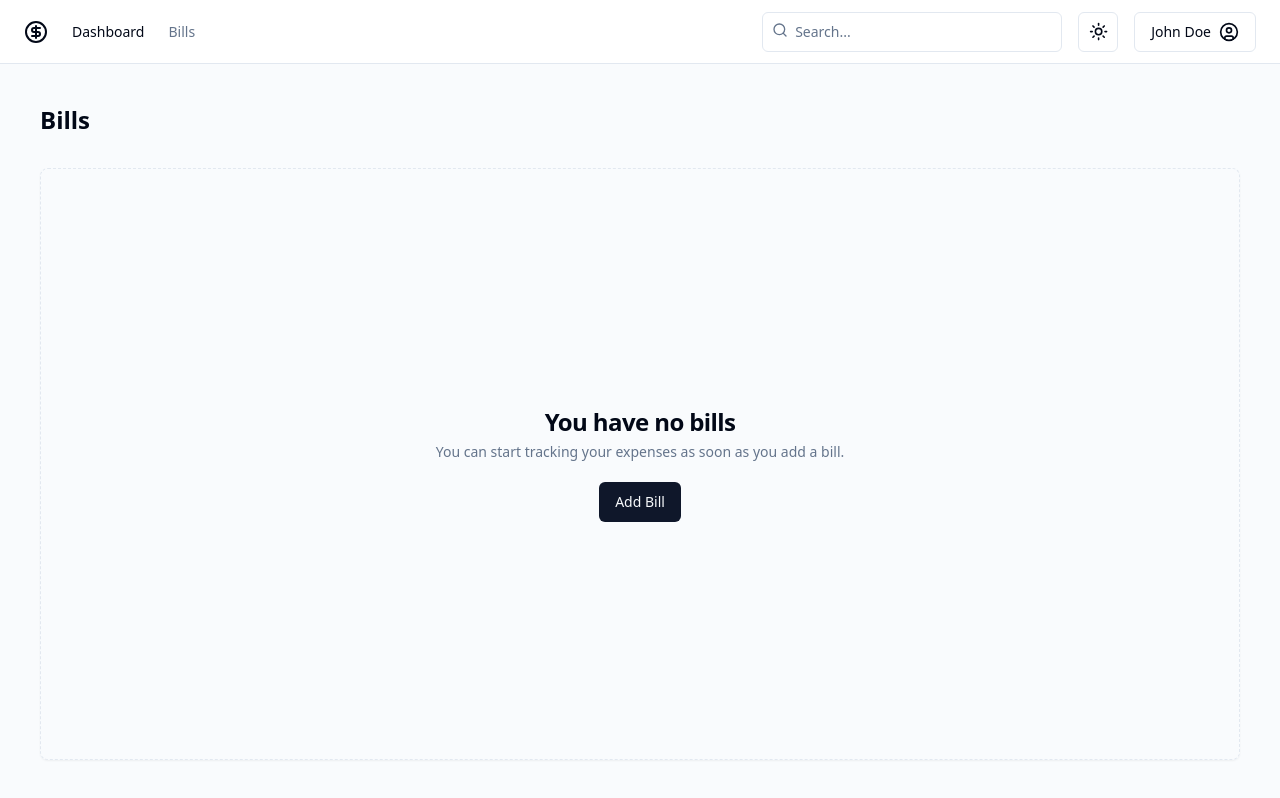
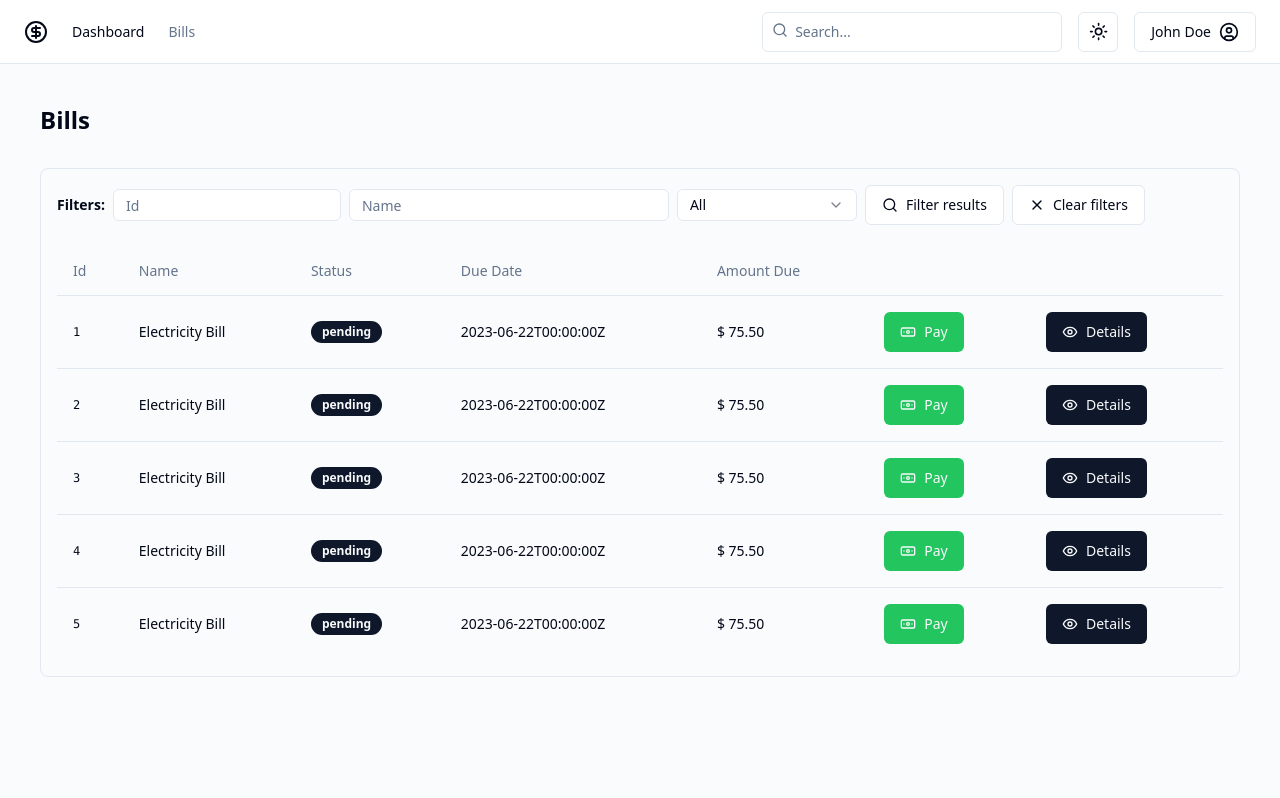
Before and after one commit to gustmrg/bitfinance-backend, a React (Vite) app in the folder client/: page /bills in a window 1280 px wide. Built offline with nearby package versions, Linux system fonts and the light colour scheme.

Commit message:
[client] feat: Add bills page

```diff
--- a/client/package.json
+++ b/client/package.json
@@ -12,6 +12,7 @@
   "dependencies": {
     "@radix-ui/react-dialog": "^1.0.5",
     "@radix-ui/react-dropdown-menu": "^2.0.6",
+    "@radix-ui/react-select": "^2.0.0",
     "@radix-ui/react-slot": "^1.0.2",
     "class-variance-authority": "^0.7.0",
     "clsx": "^2.1.1",
--- a/client/src/components/ui/button.tsx
+++ b/client/src/components/ui/button.tsx
@@ -18,6 +18,8 @@
           "bg-secondary text-secondary-foreground hover:bg-secondary/80",
         ghost: "hover:bg-accent hover:text-accent-foreground",
         link: "text-primary underline-offset-4 hover:underline",
+        success:
+          "bg-green-500 text-primary-foreground hover:bg-green-500/90",
       },
       size: {
         default: "h-10 px-4 py-2",
--- /dev/null
+++ b/client/src/components/ui/select.tsx
@@ -0,0 +1,158 @@
+import * as React from "react"
+import * as SelectPrimitive from "@radix-ui/react-select"
+import { Check, ChevronDown, ChevronUp } from "lucide-react"
+
+import { cn } from "@/lib/utils"
+
+const Select = SelectPrimitive.Root
+
+const SelectGroup = SelectPrimitive.Group
+
+const SelectValue = SelectPrimitive.Value
+
+const SelectTrigger = React.forwardRef<
+  React.ElementRef<typeof SelectPrimitive.Trigger>,
+  React.ComponentPropsWithoutRef<typeof SelectPrimitive.Trigger>
+>(({ className, children, ...props }, ref) => (
+  <SelectPrimitive.Trigger
+    ref={ref}
+    className={cn(
+      "flex h-10 w-full items-center justify-between rounded-md border border-input bg-background px-3 py-2 text-sm ring-offset-background placeholder:text-muted-foreground focus:outline-none focus:ring-2 focus:ring-ring focus:ring-offset-2 disabled:cursor-not-allowed disabled:opacity-50 [&>span]:line-clamp-1",
+      className
+    )}
+    {...props}
+  >
+    {children}
+    <SelectPrimitive.Icon asChild>
+      <ChevronDown className="h-4 w-4 opacity-50" />
+    </SelectPrimitive.Icon>
+  </SelectPrimitive.Trigger>
+))
+SelectTrigger.displayName = SelectPrimitive.Trigger.displayName
+
+const SelectScrollUpButton = React.forwardRef<
+  React.ElementRef<typeof SelectPrimitive.ScrollUpButton>,
+  React.ComponentPropsWithoutRef<typeof SelectPrimitive.ScrollUpButton>
+>(({ className, ...props }, ref) => (
+  <SelectPrimitive.ScrollUpButton
+    ref={ref}
+    className={cn(
+      "flex cursor-default items-center justify-center py-1",
+      className
+    )}
+    {...props}
+  >
+    <ChevronUp className="h-4 w-4" />
+  </SelectPrimitive.ScrollUpButton>
+))
+SelectScrollUpButton.displayName = SelectPrimitive.ScrollUpButton.displayName
+
+const SelectScrollDownButton = React.forwardRef<
+  React.ElementRef<typeof SelectPrimitive.ScrollDownButton>,
+  React.ComponentPropsWithoutRef<typeof SelectPrimitive.ScrollDownButton>
+>(({ className, ...props }, ref) => (
+  <SelectPrimitive.ScrollDownButton
+    ref={ref}
+    className={cn(
+      "flex cursor-default items-center justify-center py-1",
+      className
+    )}
+    {...props}
+  >
+    <ChevronDown className="h-4 w-4" />
+  </SelectPrimitive.ScrollDownButton>
+))
+SelectScrollDownButton.displayName =
+  SelectPrimitive.ScrollDownButton.displayName
+
+const SelectContent = React.forwardRef<
+  React.ElementRef<typeof SelectPrimitive.Content>,
+  React.ComponentPropsWithoutRef<typeof SelectPrimitive.Content>
+>(({ className, children, position = "popper", ...props }, ref) => (
+  <SelectPrimitive.Portal>
+    <SelectPrimitive.Content
+      ref={ref}
+      className={cn(
+        "relative z-50 max-h-96 min-w-[8rem] overflow-hidden rounded-md border bg-popover text-popover-foreground shadow-md data-[state=open]:animate-in data-[state=closed]:animate-out data-[state=closed]:fade-out-0 data-[state=open]:fade-in-0 data-[state=closed]:zoom-out-95 data-[state=open]:zoom-in-95 data-[side=bottom]:slide-in-from-top-2 data-[side=left]:slide-in-from-right-2 data-[side=right]:slide-in-from-left-2 data-[side=top]:slide-in-from-bottom-2",
+        position === "popper" &&
+          "data-[side=bottom]:translate-y-1 data-[side=left]:-translate-x-1 data-[side=right]:translate-x-1 data-[side=top]:-translate-y-1",
+        className
+      )}
+      position={position}
+      {...props}
+    >
+      <SelectScrollUpButton />
+      <SelectPrimitive.Viewport
+        className={cn(
+          "p-1",
+          position === "popper" &&
+            "h-[var(--radix-select-trigger-height)] w-full min-w-[var(--radix-select-trigger-width)]"
+        )}
+      >
+        {children}
+      </SelectPrimitive.Viewport>
+      <SelectScrollDownButton />
+    </SelectPrimitive.Content>
+  </SelectPrimitive.Portal>
+))
+SelectContent.displayName = SelectPrimitive.Content.displayName
+
+const SelectLabel = React.forwardRef<
+  React.ElementRef<typeof SelectPrimitive.Label>,
+  React.ComponentPropsWithoutRef<typeof SelectPrimitive.Label>
+>(({ className, ...props }, ref) => (
+  <SelectPrimitive.Label
+    ref={ref}
+    className={cn("py-1.5 pl-8 pr-2 text-sm font-semibold", className)}
+    {...props}
+  />
+))
+SelectLabel.displayName = SelectPrimitive.Label.displayName
+
+const SelectItem = React.forwardRef<
+  React.ElementRef<typeof SelectPrimitive.Item>,
+  React.ComponentPropsWithoutRef<typeof SelectPrimitive.Item>
+>(({ className, children, ...props }, ref) => (
+  <SelectPrimitive.Item
+    ref={ref}
+    className={cn(
+      "relative flex w-full cursor-default select-none items-center rounded-sm py-1.5 pl-8 pr-2 text-sm outline-none focus:bg-accent focus:text-accent-foreground data-[disabled]:pointer-events-none data-[disabled]:opacity-50",
+      className
+    )}
+    {...props}
+  >
+    <span className="absolute left-2 flex h-3.5 w-3.5 items-center justify-center">
+      <SelectPrimitive.ItemIndicator>
+        <Check className="h-4 w-4" />
+      </SelectPrimitive.ItemIndicator>
+    </span>
+
+    <SelectPrimitive.ItemText>{children}</SelectPrimitive.ItemText>
+  </SelectPrimitive.Item>
+))
+SelectItem.displayName = SelectPrimitive.Item.displayName
+
+const SelectSeparator = React.forwardRef<
+  React.ElementRef<typeof SelectPrimitive.Separator>,
+  React.ComponentPropsWithoutRef<typeof SelectPrimitive.Separator>
+>(({ className, ...props }, ref) => (
+  <SelectPrimitive.Separator
+    ref={ref}
+    className={cn("-mx-1 my-1 h-px bg-muted", className)}
+    {...props}
+  />
+))
+SelectSeparator.displayName = SelectPrimitive.Separator.displayName
+
+export {
+  Select,
+  SelectGroup,
+  SelectValue,
+  SelectTrigger,
+  SelectContent,
+  SelectLabel,
+  SelectItem,
+  SelectSeparator,
+  SelectScrollUpButton,
+  SelectScrollDownButton,
+}
--- a/client/src/pages/app/bills/index.tsx
+++ b/client/src/pages/app/bills/index.tsx
@@ -1,9 +1,58 @@
 import { Badge } from "@/components/ui/badge";
 import { Button } from "@/components/ui/button";
+import { Input } from "@/components/ui/input";
+import { Select, SelectContent, SelectItem, SelectTrigger, SelectValue } from "@/components/ui/select";
 import { Table, TableBody, TableCell, TableHead, TableHeader, TableRow } from "@/components/ui/table";
+import { Banknote, Eye, Search, X } from "lucide-react";
+
+interface Bill {
+    id: number
+    name: string;
+    status: 'pending' | 'paid' | 'due' | 'overdue';
+    amountDue: number;
+    amountPaid?: number;
+    dueDate: string;
+    paidDate?: string;
+}
 
 export function Bills() {
-    const bills = []
+    const bills: Bill[] = [
+        {
+            id: 1,
+            name: 'Electricity Bill',
+            status: 'pending',
+            amountDue: 75.50,
+            dueDate: '2023-06-22T00:00:00Z'
+        },
+        {
+            id: 2,
+            name: 'Electricity Bill',
+            status: 'pending',
+            amountDue: 75.50,
+            dueDate: '2023-06-22T00:00:00Z'
+        },
+        {
+            id: 3,
+            name: 'Electricity Bill',
+            status: 'pending',
+            amountDue: 75.50,
+            dueDate: '2023-06-22T00:00:00Z'
+        },
+        {
+            id: 4,
+            name: 'Electricity Bill',
+            status: 'pending',
+            amountDue: 75.50,
+            dueDate: '2023-06-22T00:00:00Z'
+        },
+        {
+            id: 5,
+            name: 'Electricity Bill',
+            status: 'pending',
+            amountDue: 75.50,
+            dueDate: '2023-06-22T00:00:00Z'
+        },
+    ]
 
     return (
         <>
@@ -25,188 +74,85 @@
                     </div>
                 </div>
             ) : (
-                <div
-                className="flex flex-1 items-center justify-center rounded-lg border-solid shadow-sm"
-                    >
+                <div className="flex flex-col rounded-lg border border-solid p-4 space-y-1.5 gap-4">
+                    <form className="flex items-center gap-2">
+                        <span className="text-sm font-semibold">Filters:</span>
+                        <Input placeholder="Id" className="h-8 w-auto" />
+                        <Input placeholder="Name" className="h-8 w-[320px]" />
+                        <Select defaultValue="all">
+                            <SelectTrigger className="h-8 w-[180px]">
+                                <SelectValue />
+                            </SelectTrigger>
+                            <SelectContent>
+                                <SelectItem value="all">All</SelectItem>
+                                <SelectItem value="due">Due</SelectItem>
+                                <SelectItem value="paid">Paid</SelectItem>
+                                <SelectItem value="pending">Pending</SelectItem>
+                                <SelectItem value="overdue">Overdue</SelectItem>
+                                <SelectItem value="cancelled">Cancelled</SelectItem>
+                            </SelectContent>
+                        </Select>
+
+                        <Button type="submit" variant="outline">
+                            <Search className="mr-2 h-4 w-4" />
+                            Filter results
+                        </Button>
+
+                        <Button type="button" variant="outline">
+                            <X className="mr-2 h-4 w-4" />
+                            Clear filters
+                        </Button>
+                    </form>
+                    <div>
                         <Table>
                             <TableHeader>
                                 <TableRow>
-                            <TableHead>Customer</TableHead>
-                            <TableHead className="hidden sm:table-cell">
-                            Type
-                            </TableHead>
-                            <TableHead className="hidden sm:table-cell">
-                            Status
-                            </TableHead>
-                            <TableHead className="hidden md:table-cell">
-                            Date
-                            </TableHead>
-                            <TableHead className="text-right">Amount</TableHead>
+                                    <TableHead>Id</TableHead>
+                                    <TableHead className="hidden sm:table-cell">Name</TableHead>
+                                    <TableHead className="hidden sm:table-cell">Status</TableHead>
+                                    <TableHead className="hidden md:table-cell">Due Date</TableHead>
+                                    <TableHead className="hidden md:table-cell">Amount Due</TableHead>
+                                    <TableHead></TableHead>
+                                    <TableHead></TableHead>
                                 </TableRow>
                             </TableHeader>
                             <TableBody>
-                        <TableRow className="bg-accent">
+                            {bills.map((bill) => {
+                                return (
+                                    <TableRow key={bill.id}>
                                         <TableCell>
-                            <div className="font-medium">Liam Johnson</div>
-                            <div className="hidden text-sm text-muted-foreground md:inline">
-                                liam@example.com
-                            </div>
+                                            <div className="font-mono font-medium text-xs">{bill.id}</div>
+                                        </TableCell>
+                                        <TableCell className="hidden sm:table-cell font-medium">
+                                            {bill.name}
                                         </TableCell>
                                         <TableCell className="hidden sm:table-cell">
-                            Sale
-                            </TableCell>
-                            <TableCell className="hidden sm:table-cell">
-                            <Badge className="text-xs" variant="secondary">
-                                Fulfilled
+                                            <Badge className="text-xs" variant="default">
+                                                {bill.status}
                                             </Badge>
                                         </TableCell>
                                         <TableCell className="hidden md:table-cell">
-                            2023-06-23
+                                            {bill.dueDate}
                                         </TableCell>
-                            <TableCell className="text-right">$250.00</TableCell>
+                                        <TableCell className="font-medium">$ {bill.amountDue.toFixed(2)}</TableCell>
+                                        <TableCell>
+                                            <Button variant="success">
+                                                <Banknote className="h-4 w-4 mr-2" />
+                                                Pay
+                                            </Button>
+                                        </TableCell>
+                                        <TableCell>
+                                            <Button variant="default">
+                                                <Eye className="h-4 w-4 mr-2" />
+                                                Details
+                                            </Button>
+                                        </TableCell>
                                 </TableRow>
-                        <TableRow>
-                            <TableCell>
-                            <div className="font-medium">Olivia Smith</div>
-                            <div className="hidden text-sm text-muted-foreground md:inline">
-                                olivia@example.com
-                            </div>
-                            </TableCell>
-                            <TableCell className="hidden sm:table-cell">
-                            Refund
-                            </TableCell>
-                            <TableCell className="hidden sm:table-cell">
-                            <Badge className="text-xs" variant="outline">
-                                Declined
-                            </Badge>
-                            </TableCell>
-                            <TableCell className="hidden md:table-cell">
-                            2023-06-24
-                            </TableCell>
-                            <TableCell className="text-right">$150.00</TableCell>
-                        </TableRow>
-                        <TableRow>
-                            <TableCell>
-                            <div className="font-medium">Noah Williams</div>
-                            <div className="hidden text-sm text-muted-foreground md:inline">
-                                noah@example.com
-                            </div>
-                            </TableCell>
-                            <TableCell className="hidden sm:table-cell">
-                            Subscription
-                            </TableCell>
-                            <TableCell className="hidden sm:table-cell">
-                            <Badge className="text-xs" variant="secondary">
-                                Fulfilled
-                            </Badge>
-                            </TableCell>
-                            <TableCell className="hidden md:table-cell">
-                            2023-06-25
-                            </TableCell>
-                            <TableCell className="text-right">$350.00</TableCell>
-                        </TableRow>
-                        <TableRow>
-                            <TableCell>
-                            <div className="font-medium">Emma Brown</div>
-                            <div className="hidden text-sm text-muted-foreground md:inline">
-                                emma@example.com
-                            </div>
-                            </TableCell>
-                            <TableCell className="hidden sm:table-cell">
-                            Sale
-                            </TableCell>
-                            <TableCell className="hidden sm:table-cell">
-                            <Badge className="text-xs" variant="secondary">
-                                Fulfilled
-                            </Badge>
-                            </TableCell>
-                            <TableCell className="hidden md:table-cell">
-                            2023-06-26
-                            </TableCell>
-                            <TableCell className="text-right">$450.00</TableCell>
-                        </TableRow>
-                        <TableRow>
-                            <TableCell>
-                            <div className="font-medium">Liam Johnson</div>
-                            <div className="hidden text-sm text-muted-foreground md:inline">
-                                liam@example.com
-                            </div>
-                            </TableCell>
-                            <TableCell className="hidden sm:table-cell">
-                            Sale
-                            </TableCell>
-                            <TableCell className="hidden sm:table-cell">
-                            <Badge className="text-xs" variant="secondary">
-                                Fulfilled
-                            </Badge>
-                            </TableCell>
-                            <TableCell className="hidden md:table-cell">
-                            2023-06-23
-                            </TableCell>
-                            <TableCell className="text-right">$250.00</TableCell>
-                        </TableRow>
-                        <TableRow>
-                            <TableCell>
-                            <div className="font-medium">Liam Johnson</div>
-                            <div className="hidden text-sm text-muted-foreground md:inline">
-                                liam@example.com
-                            </div>
-                            </TableCell>
-                            <TableCell className="hidden sm:table-cell">
-                            Sale
-                            </TableCell>
-                            <TableCell className="hidden sm:table-cell">
-                            <Badge className="text-xs" variant="secondary">
-                                Fulfilled
-                            </Badge>
-                            </TableCell>
-                            <TableCell className="hidden md:table-cell">
-                            2023-06-23
-                            </TableCell>
-                            <TableCell className="text-right">$250.00</TableCell>
-                        </TableRow>
-                        <TableRow>
-                            <TableCell>
-                            <div className="font-medium">Olivia Smith</div>
-                            <div className="hidden text-sm text-muted-foreground md:inline">
-                                olivia@example.com
-                            </div>
-                            </TableCell>
-                            <TableCell className="hidden sm:table-cell">
-                            Refund
-                            </TableCell>
-                            <TableCell className="hidden sm:table-cell">
-                            <Badge className="text-xs" variant="outline">
-                                Declined
-                            </Badge>
-                            </TableCell>
-                            <TableCell className="hidden md:table-cell">
-                            2023-06-24
-                            </TableCell>
-                            <TableCell className="text-right">$150.00</TableCell>
-                        </TableRow>
-                        <TableRow>
-                            <TableCell>
-                            <div className="font-medium">Emma Brown</div>
-                            <div className="hidden text-sm text-muted-foreground md:inline">
-                                emma@example.com
-                            </div>
-                            </TableCell>
-                            <TableCell className="hidden sm:table-cell">
-                            Sale
-                            </TableCell>
-                            <TableCell className="hidden sm:table-cell">
-                            <Badge className="text-xs" variant="secondary">
-                                Fulfilled
-                            </Badge>
-                            </TableCell>
-                            <TableCell className="hidden md:table-cell">
-                            2023-06-26
-                            </TableCell>
-                            <TableCell className="text-right">$450.00</TableCell>
-                        </TableRow>
+                                )
+                            })}
                             </TableBody>
                         </Table>
+                    </div>
                 </div>
             )}
         </>
```
Also changed, not shown: 1 other file (tests, documents, lock files or other folders). Lines whose indentation alone changed are shown as unchanged.
